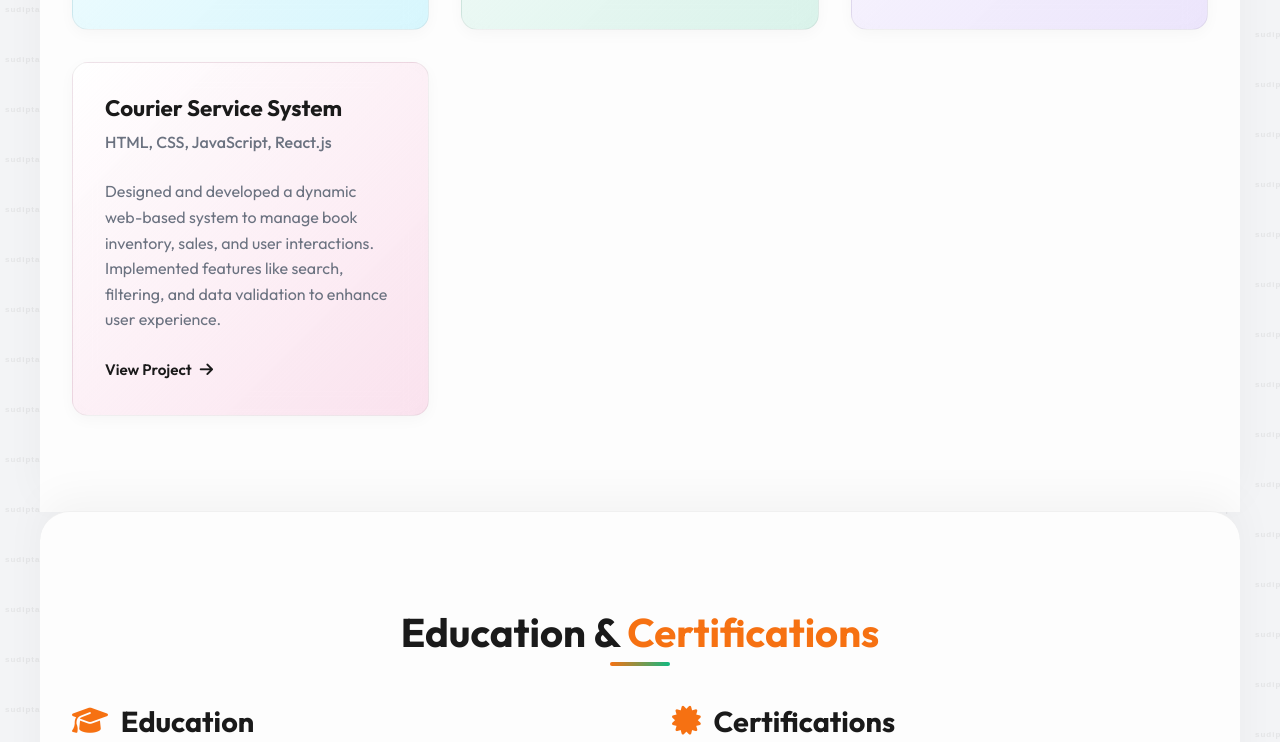
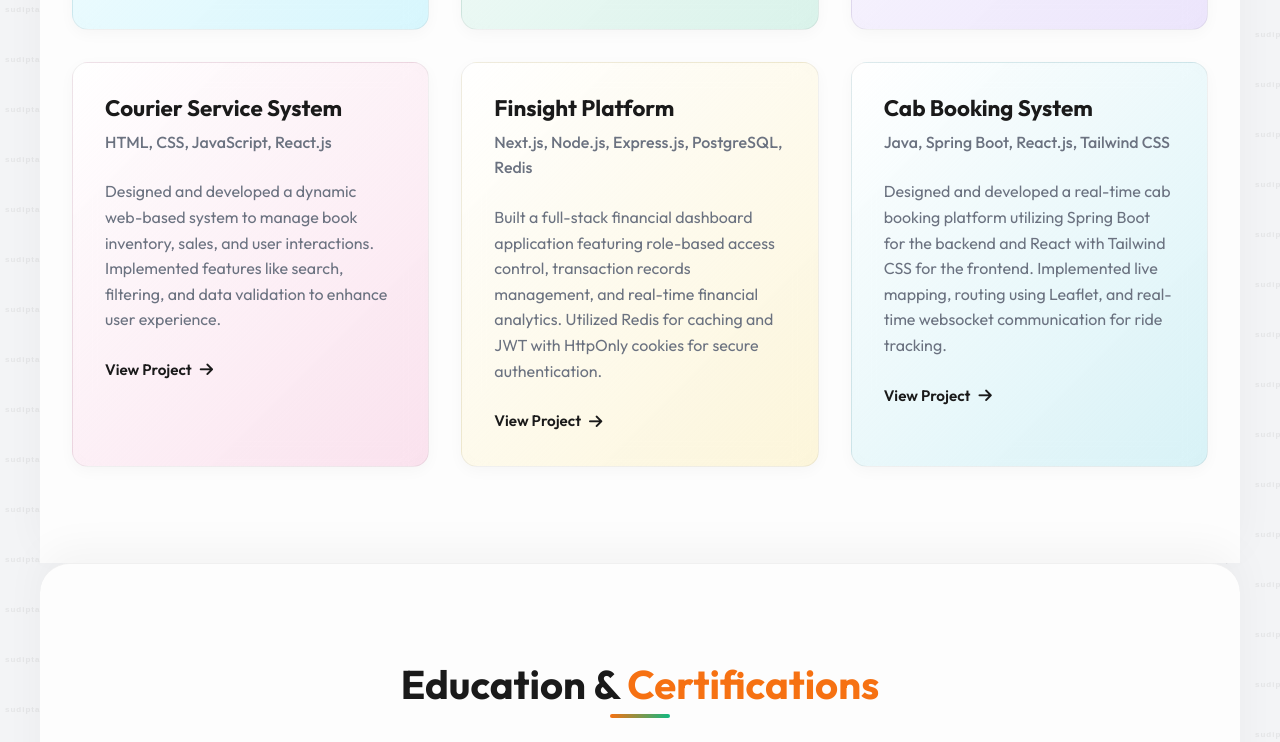
Before and after one commit to Sudipta-10/sudipta_portfolio, a website: page index.html in a window 1280 px wide. Shown: the part 4758-5500 px from the top of the page. Drawn offline with Linux system fonts and the light colour scheme.

Commit message:
project1

```diff
--- a/index.html
+++ b/index.html
@@ -259,6 +259,22 @@
                         <a href="#" class="project-link">View Project <i class="fas fa-arrow-right"></i></a>
                     </div>
                 </div>
+                <div class="project-card glass-card">
+                    <div class="project-info">
+                        <h3>Finsight Platform</h3>
+                        <p class="tech-stack">Next.js, Node.js, Express.js, PostgreSQL, Redis</p>
+                        <p>Built a full-stack financial dashboard application featuring role-based access control, transaction records management, and real-time financial analytics. Utilized Redis for caching and JWT with HttpOnly cookies for secure authentication.</p>
+                        <a href="https://github.com/Sudipta-10/finsight-main" target="_blank" class="project-link">View Project <i class="fas fa-arrow-right"></i></a>
+                    </div>
+                </div>
+                <div class="project-card glass-card">
+                    <div class="project-info">
+                        <h3>Cab Booking System</h3>
+                        <p class="tech-stack">Java, Spring Boot, React.js, Tailwind CSS</p>
+                        <p>Designed and developed a real-time cab booking platform utilizing Spring Boot for the backend and React with Tailwind CSS for the frontend. Implemented live mapping, routing using Leaflet, and real-time websocket communication for ride tracking.</p>
+                        <a href="https://github.com/Sudipta-10/cab_booking" target="_blank" class="project-link">View Project <i class="fas fa-arrow-right"></i></a>
+                    </div>
+                </div>
             </div>
         </section>
 
```
